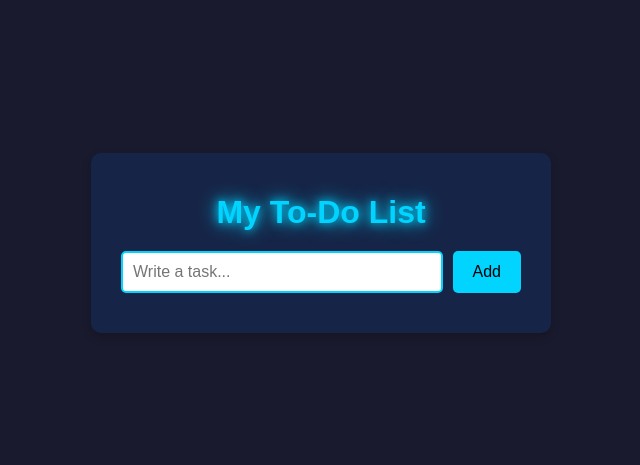
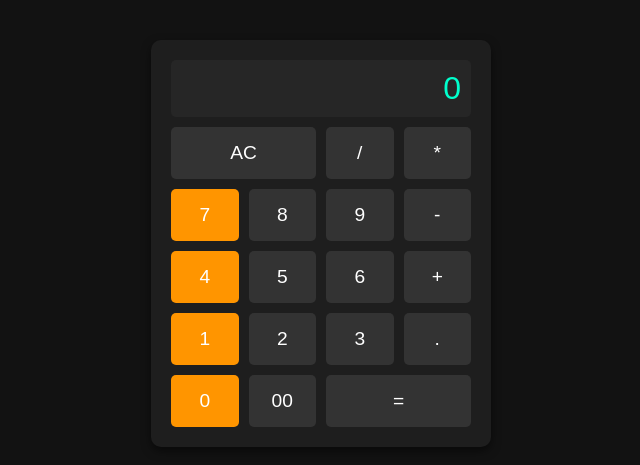
Before and after one commit to julfikarchowdhury/react-practices, a React (Vite) app: page / in a window 1280 px wide. Shown: the part 157-622 px from the top of the page, without its empty margins (319-959 px from the left). Built offline with nearby package versions, Linux system fonts and the light colour scheme.

Commit message:
basic calculator

```diff
--- a/src/App.jsx
+++ b/src/App.jsx
@@ -1,10 +1,9 @@
-import Counter from "./components/counter/Counter";
 import "./App.css";
-import ToDo from "./components/todo/ToDo";
+import Calculator from "./components/calculator/Claculator";
 function App() {
   return (
     <>
-      <ToDo />
+      <Calculator />
     </>
   );
 }
--- /dev/null
+++ b/src/components/calculator/Calculator.css
@@ -0,0 +1,74 @@
+body {
+    background-color: #121212;
+    color: #ffffff;
+    font-family: 'Arial', sans-serif;
+    display: flex;
+    justify-content: center;
+    align-items: center;
+    height: 100vh;
+    margin: 0;
+  }
+
+  .calculator-container {
+    display: flex;
+    justify-content: center;
+    align-items: center;
+    width: 100%;
+  }
+
+  .calculator {
+    background-color: #1e1e1e;
+    padding: 20px;
+    border-radius: 10px;
+    box-shadow: 0 4px 10px rgba(0, 0, 0, 0.5);
+    width: 300px;
+  }
+
+  .display {
+    background-color: #262626;
+    color: #00ffcc;
+    font-size: 2rem;
+    text-align: right;
+    padding: 10px;
+    border-radius: 5px;
+    margin-bottom: 10px;
+    overflow: hidden;
+  }
+
+  .buttons {
+    display: grid;
+    grid-template-columns: repeat(4, 1fr);
+    gap: 10px;
+  }
+
+  button {
+    background-color: #333333;
+    color: #ffffff;
+    font-size: 1.2rem;
+    border: none;
+    border-radius: 5px;
+    padding: 15px;
+    cursor: pointer;
+    transition: background-color 0.3s ease, transform 0.2s ease;
+  }
+
+  button:hover {
+    background-color: #444444;
+    transform: scale(1.05);
+  }
+
+  button:active {
+    background-color: #555555;
+  }
+
+  button.span-two {
+    grid-column: span 2;
+  }
+
+  button:nth-child(4n) {
+    background-color: #ff9500;
+  }
+
+  button:nth-child(4n):hover {
+    background-color: #ffab40;
+  }
--- /dev/null
+++ b/src/components/calculator/Claculator.jsx
@@ -0,0 +1,57 @@
+import React, { useState } from "react";
+import "./Calculator.css"; // CSS file for styling
+
+const Calculator = () => {
+  const [input, setInput] = useState("");
+
+  const display = (value) => {
+    setInput((prev) => prev + value);
+  };
+
+  const clear = () => {
+    setInput("");
+  };
+
+  const calculate = () => {
+    try {
+      setInput(eval(input).toString());
+    } catch (error) {
+        console.log(error)
+      setInput(error);
+    }
+  };
+
+  return (
+    <div className="calculator-container">
+      <div className="calculator">
+        <div className="display">{input || "0"}</div>
+        <div className="buttons">
+          <button onClick={clear} className="span-two">
+            AC
+          </button>
+          <button onClick={() => display("/")}>/</button>
+          <button onClick={() => display("*")}>*</button>
+          <button onClick={() => display("7")}>7</button>
+          <button onClick={() => display("8")}>8</button>
+          <button onClick={() => display("9")}>9</button>
+          <button onClick={() => display("-")}>-</button>
+          <button onClick={() => display("4")}>4</button>
+          <button onClick={() => display("5")}>5</button>
+          <button onClick={() => display("6")}>6</button>
+          <button onClick={() => display("+")}>+</button>
+          <button onClick={() => display("1")}>1</button>
+          <button onClick={() => display("2")}>2</button>
+          <button onClick={() => display("3")}>3</button>
+          <button onClick={() => display(".")}>.</button>
+          <button onClick={() => display("0")}>0</button>
+          <button onClick={() => display("00")}>00</button>
+          <button onClick={calculate} className="span-two">
+            =
+          </button>
+        </div>
+      </div>
+    </div>
+  );
+};
+
+export default Calculator;
```
